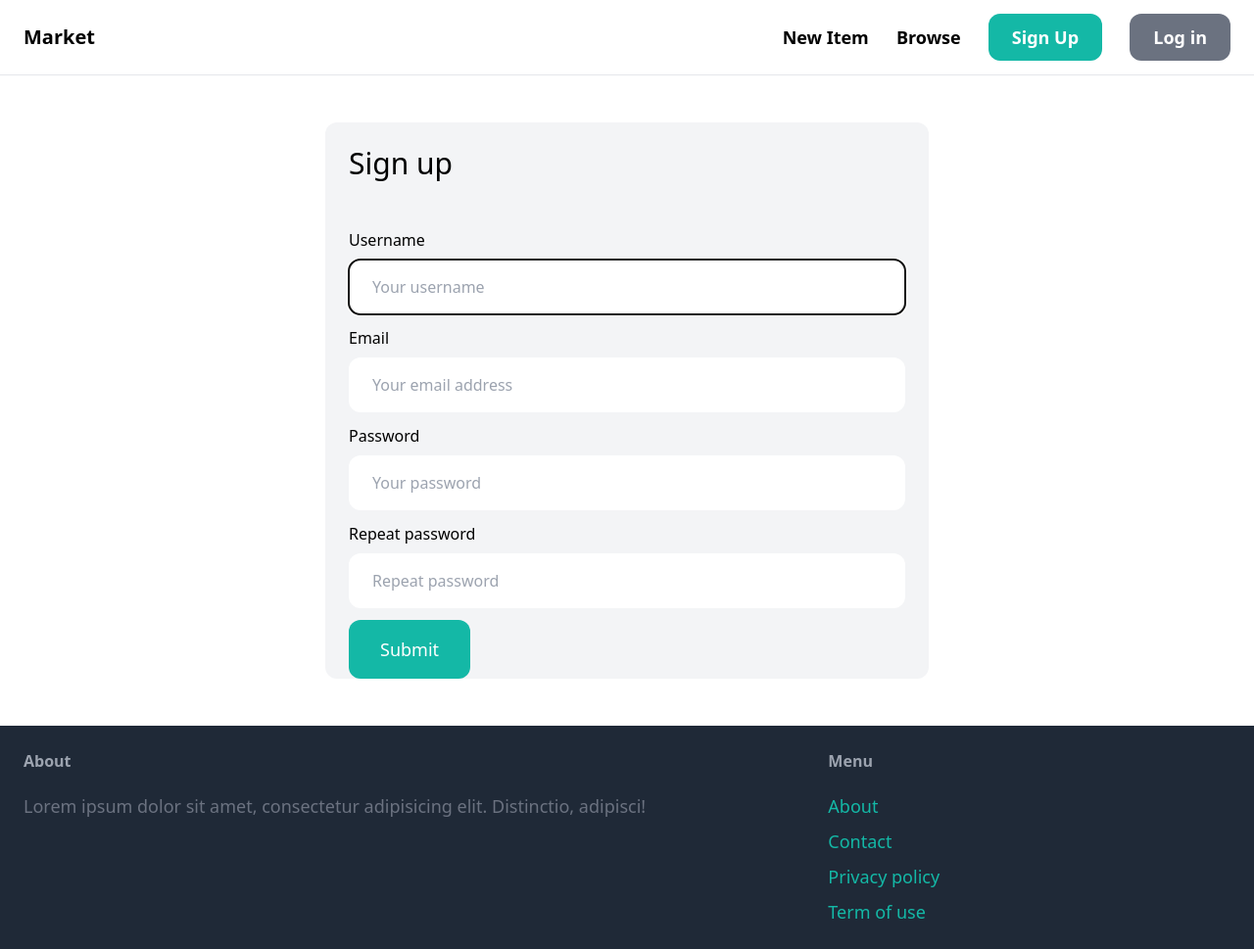
After one commit to faruktinaz/DjangoMarketPlace, a Django app: template core/templates/core/signup.html in a window 1280 px wide. The commit adds this page. Shown: the whole page at 98% size. Run offline with Django 3.2, Linux system fonts and the light colour scheme; the template is opened without the code that fills it: values that come from a table or form of the project are taken from there, others are empty; some libraries are stand-ins or nearby versions.

Commit message:
added signup form, views

```diff
--- /dev/null
+++ b/core/forms.py
@@ -0,0 +1,26 @@
+from django import forms
+from django.contrib.auth.forms import UserCreationForm
+from django.contrib.auth.models import User
+
+
+class SignUpForm(UserCreationForm):
+    class Meta:
+        model = User
+        fields= ('username', 'email', 'password1', 'password2')
+
+    username = forms.CharField(widget=forms.TextInput(attrs={
+		'placeholder': 'Your username',
+		'class': 'w-full py-4 px-6 rounded-xl'
+	}))
+    email = forms.CharField(widget=forms.EmailInput(attrs={
+		'placeholder': 'Your email address',
+		'class': 'w-full py-4 px-6 rounded-xl'
+	}))
+    password1 = forms.CharField(widget=forms.PasswordInput(attrs={
+		'placeholder': 'Your password',
+		'class': 'w-full py-4 px-6 rounded-xl'
+	}))
+    password2 = forms.CharField(widget=forms.PasswordInput(attrs={
+		'placeholder': 'Repeat password',
+		'class': 'w-full py-4 px-6 rounded-xl'
+	}))
--- a/core/templates/core/base.html
+++ b/core/templates/core/base.html
@@ -14,7 +14,7 @@
 				<a href="#" class="text-lg font-semibold hover:text-gray-500">New Item</a>
 				<a href="#" class="text-lg font-semibold hover:text-gray-500">Browse</a>
 
-				<a href="#" class="px-6 py-3 text-lg font-semibold bg-teal-500 text-white rounded-xl hover:bg-teal-700">Sign Up</a>
+				<a href="{% url 'core:signup' %}" class="px-6 py-3 text-lg font-semibold bg-teal-500 text-white rounded-xl hover:bg-teal-700">Sign Up</a>
 				<a href="#" class="px-6 py-3 text-lg font-semibold bg-gray-500 text-white rounded-xl hover:bg-gray-700">Log in</a>
 			</div>
 		</nav>
@@ -34,7 +34,7 @@
 				<h3 class="mb-5 font-semibold text-gray-400">Menu</h3>
 				<ul class="space-y-2">
 					<li><a href="#" class="text-lg text-teal-500 hover:text-teal-700">About</a></li>
-					<li><a href="{% url 'contact' %}" class="text-lg text-teal-500 hover:text-teal-700">Contact</a></li>
+					<li><a href="{% url 'core:contact' %}" class="text-lg text-teal-500 hover:text-teal-700">Contact</a></li>
 					<li><a href="#" class="text-lg text-teal-500 hover:text-teal-700">Privacy policy</a></li>
 					<li><a href="#" class="text-lg text-teal-500 hover:text-teal-700">Term of use</a></li>
 				</ul>
--- a/core/templates/core/index.html
+++ b/core/templates/core/index.html
@@ -13,7 +13,7 @@ Welcome | Market
 		<div class="flex items-center">
 			<a href="{% url 'item:detail' item.id %}">
 				<div>
-					<img src="{{ item.image.url }}" class="rounded-t-xl object-scale-down h-80">
+					<img src="{{ item.image.url }}" class="rounded-t-xl">
 				</div>
 
 				<div class="p-6 bg-white rounded-b-xl">
--- /dev/null
+++ b/core/templates/core/signup.html
@@ -0,0 +1,42 @@
+{% extends 'core/base.html' %}
+
+{% block title %}Sign Up{% endblock %}
+
+{%block content%}
+<div class="w-1/2 my-6 mx-auto bg-gray-100 rounded-xl">
+	<h1 class="mb-6 text-3xl p-6">Sign up</h1>
+
+	<form method="post" accept=".">
+		{% csrf_token %}
+
+
+		<div class="mb-3 px-6">
+			<label class="inline-block mb-2">Username</label> <br>
+			{{form.username}}
+		</div>
+		<div class="mb-3 px-6">
+			<label class="inline-block mb-2">Email</label> <br>
+			{{form.email}}
+		</div>
+		<div class="mb-3 px-6">
+			<label class="inline-block mb-2">Password</label> <br>
+			{{form.password1}}
+		</div>
+		<div class="mb-3 px-6">
+			<label class="inline-block mb-2">Repeat password</label> <br>
+			{{form.password2}}
+		</div>
+
+		{% if form.errors or form.non_field_errors %}
+		<div class="mb-3 p-6 bg-red-100 rounded-xl">
+			{% for field in form %}
+				{{field.errors}}
+			{% endfor %}
+			{{ form.non_field_errors }}
+		</div>
+		{%endif%}
+
+		<button class="ms-6 py-4 px-8 text-lg bg-teal-500 hover:bg-teal-700 rounded-xl text-white">Submit</button>
+	</form>
+</div>
+{% endblock %}
```
Also changed, not shown: core/urls.py (added, +10 -0 lines), core/views.py (+17 -1 lines).
